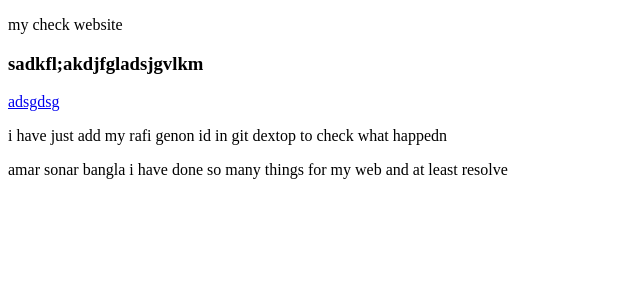
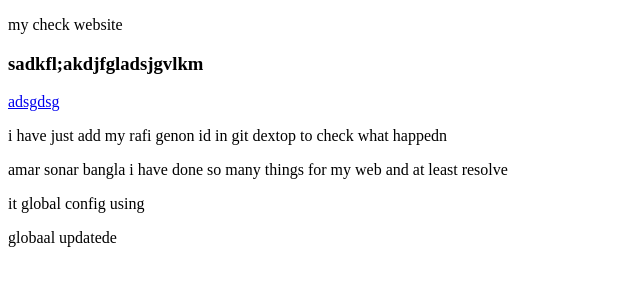
Before and after one commit to 00Mafi/My-first-website, a plain HTML site: page index.html in a window 1280 px wide. Shown: the whole page, without its empty margins (0-640 px from the left). Drawn offline with Linux system fonts and the light colour scheme.

Commit message:
global update

```diff
--- a/index.html
+++ b/index.html
@@ -12,5 +12,8 @@
     <p>i have just add my rafi genon id in git dextop to check what happedn
     </p>
     <p>amar sonar bangla i have done so many things for my web and at least resolve <title></title></p>
+
+    <p>it  global config using</p>
+    <p>globaal updatede</p>
 </body>
 </html>
```
